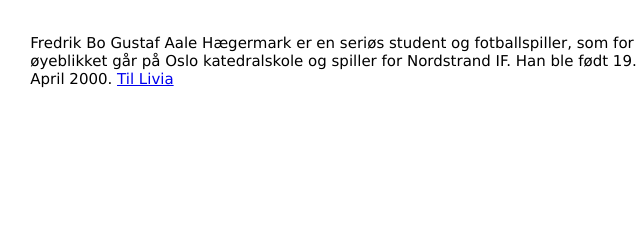
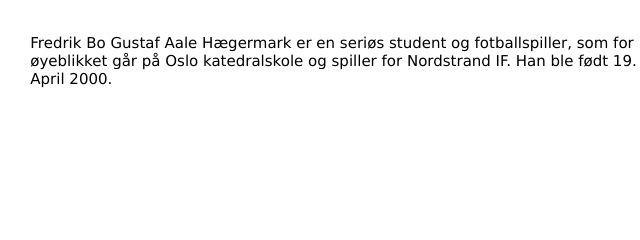
Before and after one commit to FredrikHaegermark/FredrikHaegermark.github.io, a plain HTML site: page index.html in a window 1280 px wide. Shown: the part 204-444 px from the top of the page, 118-758 px from the left. Drawn offline with Linux system fonts and the light colour scheme.

Commit message:
Update index.html

```diff
--- a/index.html
+++ b/index.html
@@ -23,8 +23,6 @@
         Fredrik Bo Gustaf Aale Hægermark er en seriøs student og fotballspiller,
          som for øyeblikket går på Oslo katedralskole og spiller for Nordstrand IF.
          Han ble født 19. April 2000.
-
-        <a href="https://www.instagram.com/smasunneretter/?hl=nb">Til Livia</a>
       </div>
       <div class="col-4 bilde1"></div>
     </div>
```
